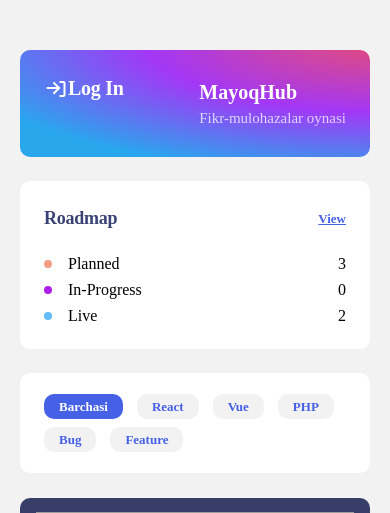
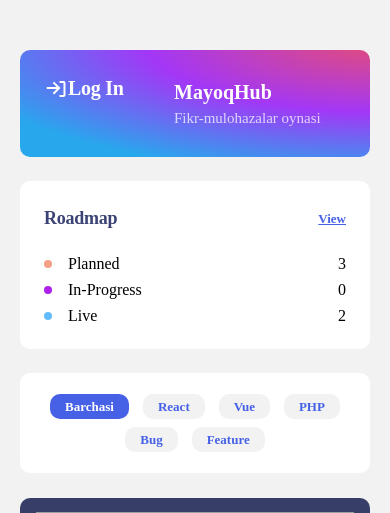
Before and after one commit to NurmuhammadovHojiakbar/feedback, a React (Create React App) app: page / in a window 390 px wide. Shown: the top 513 px of the page. Built offline with nearby package versions, Linux system fonts and the light colour scheme; grey boxes are pictures that could not be loaded.

Commit message:
some styles fixed

```diff
--- a/src/Components/AddFeedback/AddFeedback.css
+++ b/src/Components/AddFeedback/AddFeedback.css
@@ -8,4 +8,5 @@
     color: #f2f4fe;
     background: #ad1fea;
     border-radius: 10px;
+    white-space: nowrap;
 }
--- a/src/Components/BoardHeader/BoardHeader.css
+++ b/src/Components/BoardHeader/BoardHeader.css
@@ -25,7 +25,7 @@
     margin-right: 16px;
 }
 
-@media only screen and (max-width:400px){
+@media only screen and (max-width:500px){
     .board-header{
         flex-direction: column;
         justify-content: center;
--- a/src/Components/FilterComponents/FilterPostType/FilterPostType.css
+++ b/src/Components/FilterComponents/FilterPostType/FilterPostType.css
@@ -58,4 +58,7 @@
         order: 1;
         margin-right: 0;
     }
+    .filter-list{
+        justify-content: center;
+    }
 }
--- a/src/Components/UserAccount/UserAccount.css
+++ b/src/Components/UserAccount/UserAccount.css
@@ -77,6 +77,11 @@
         align-items: center;
         flex-wrap: wrap;
     }
+
+    .user-account-wrapper div{
+        flex-grow: 1;
+    }
+
     .user-info{
         margin-right: 25px;
     }
```
